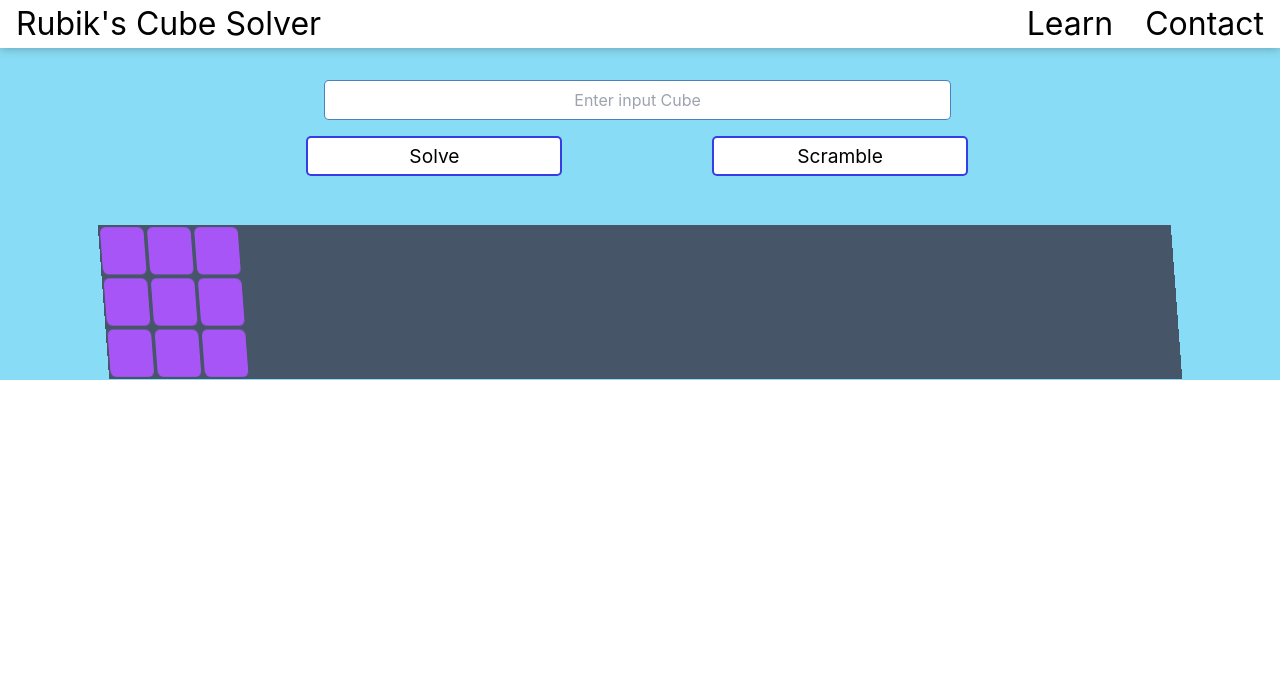
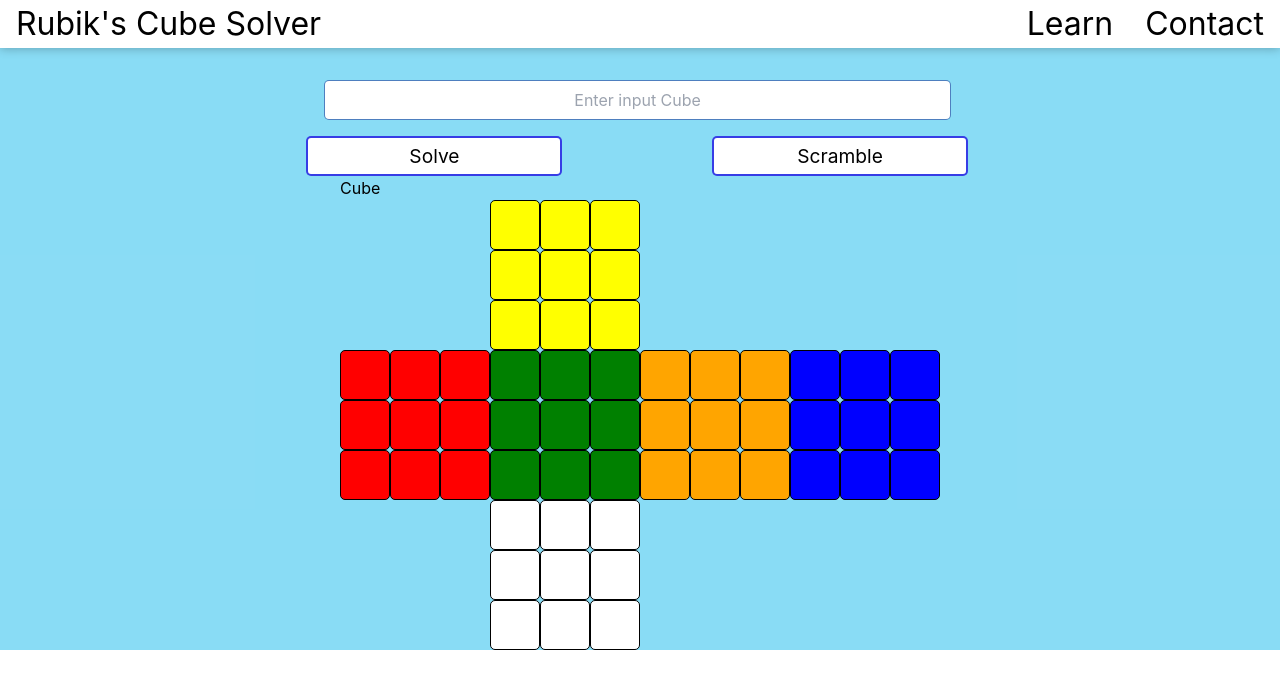
Before and after one commit to Arpan3323/rubiks-cube-frontend, a React (Create React App) app: page / in a window 1280 px wide. Shown: the top 688 px of the page. Built offline with nearby package versions, Linux system fonts and the light colour scheme.

Commit message:
:trollface: added a cube

```diff
--- a/package.json
+++ b/package.json
@@ -10,6 +10,7 @@
     "react": "^18.2.0",
     "react-dom": "^18.2.0",
     "react-scripts": "5.0.1",
+    "styled-components": "^6.1.1",
     "web-vitals": "^2.1.4"
   },
   "scripts": {
--- a/src/App.js
+++ b/src/App.js
@@ -15,7 +15,6 @@ const App = () => {
     <div className='app'>
       <Navbar />
       <Home />
-      <LeftCubeFace />
     </div>
   )
 }
--- /dev/null
+++ b/src/components/cube/Cube.js
@@ -0,0 +1,83 @@
+import React from 'react'
+import { Face, Square, RowContainer, ColumnContainer } from './Cube.style'
+
+const Cube = () => {
+  return (
+    <div>Cube
+
+        <RowContainer>
+            <Face cubeFace="left">
+                <Square colorOfPiece="red"/>
+                <Square colorOfPiece="red"/>
+                <Square colorOfPiece="red"/>
+                <Square colorOfPiece="red"/>
+                <Square colorOfPiece="red"/>
+                <Square colorOfPiece="red"/>
+                <Square colorOfPiece="red"/>
+                <Square colorOfPiece="red"/>
+                <Square colorOfPiece="red"/>
+            </Face>
+            <ColumnContainer>
+                <Face cubeFace="top">
+                    <Square colorOfPiece="yellow"/>
+                    <Square colorOfPiece="yellow"/>
+                    <Square colorOfPiece="yellow"/>
+                    <Square colorOfPiece="yellow"/>
+                    <Square colorOfPiece="yellow"/>
+                    <Square colorOfPiece="yellow"/>
+                    <Square colorOfPiece="yellow"/>
+                    <Square colorOfPiece="yellow"/>
+                    <Square colorOfPiece="yellow"/>
+                </Face>
+                <Face cubeFace="front">
+                    <Square colorOfPiece="green"/>
+                    <Square colorOfPiece="green"/>
+                    <Square colorOfPiece="green"/>
+                    <Square colorOfPiece="green"/>
+                    <Square colorOfPiece="green"/>
+                    <Square colorOfPiece="green"/>
+                    <Square colorOfPiece="green"/>
+                    <Square colorOfPiece="green"/>
+                    <Square colorOfPiece="green"/>
+                </Face>
+                <Face cubeFace="bottm">
+                    <Square colorOfPiece="white"/>
+                    <Square colorOfPiece="white"/>
+                    <Square colorOfPiece="white"/>
+                    <Square colorOfPiece="white"/>
+                    <Square colorOfPiece="white"/>
+                    <Square colorOfPiece="white"/>
+                    <Square colorOfPiece="white"/>
+                    <Square colorOfPiece="white"/>
+                    <Square colorOfPiece="white"/>
+                </Face>
+            </ColumnContainer>
+            <Face cubeFace="right">
+                <Square colorOfPiece="orange"/>
+                <Square colorOfPiece="orange"/>
+                <Square colorOfPiece="orange"/>
+                <Square colorOfPiece="orange"/>
+                <Square colorOfPiece="orange"/>
+                <Square colorOfPiece="orange"/>
+                <Square colorOfPiece="orange"/>
+                <Square colorOfPiece="orange"/>
+                <Square colorOfPiece="orange"/>
+            </Face>
+            <Face cubeFace="back">
+                <Square colorOfPiece="blue"/>
+                <Square colorOfPiece="blue"/>
+                <Square colorOfPiece="blue"/>
+                <Square colorOfPiece="blue"/>
+                <Square colorOfPiece="blue"/>
+                <Square colorOfPiece="blue"/>
+                <Square colorOfPiece="blue"/>
+                <Square colorOfPiece="blue"/>
+                <Square colorOfPiece="blue"/>
+            </Face>
+        </RowContainer>
+
+    </div>
+  )
+}
+
+export default Cube
--- /dev/null
+++ b/src/components/cube/Cube.style.js
@@ -0,0 +1,41 @@
+import styled from "styled-components";
+
+export const RowContainer = styled.div`
+    display: flex;
+    align-items: center;
+`;
+
+export const ColumnContainer = styled.div`
+    display: flex;
+    flex-direction: column;
+    align-items: center;
+`;
+
+export const Face = styled.div`
+    display: flex;
+    flex-wrap: wrap;
+    width: 150px;
+    height: 150px;
+`;
+
+export const Square = styled.div`
+    width: 50px;
+    height: 50px;
+    border: 1px solid #000;
+    border-radius: 5px;
+    background-color: ${(props) => props.colorOfPiece};
+`;
+
+// You can then use these components in your React component like this:
+
+// <Face>
+//     <Square />
+//     <Square />
+//     <Square />
+//     <Square />
+//     <Square />
+//     <Square />
+//     <Square />
+//     <Square />
+//     <Square />
+// </Face>
--- a/src/components/cube/LeftCubeFace.js
+++ b/src/components/cube/LeftCubeFace.js
@@ -15,7 +15,7 @@ const LeftCubeFace = () => {
   return (
     <div className='m-12 bg-slate-600 ' style={{transform: 'rotateY(25deg) rotateX(10deg)'}}>
       <div className='flex justify-start'>
-        <div className={`${colors[2]} bg-purple-500 rounded-md hover:bg-purple-400 transform hover:scale-y-105 transition-transform duration-300 w-12 h-12 m-0.5`}>
+        <div className={`${colors[2]} rounded-md hover:bg-purple-400 transform hover:scale-y-105 transition-transform duration-300 w-12 h-12 m-0.5`}>
 
         </div>
         <div className={`${colors[2]} bg-purple-500 rounded-md hover:bg-purple-400 transform hover:scale-y-105 transition-transform duration-300 w-12 h-12 m-0.5`}>
--- a/src/components/home/Home.js
+++ b/src/components/home/Home.js
@@ -2,6 +2,7 @@ import React from 'react'
 import './home.css';
 import api from '../../api/axiosConfig'
 import { useState } from 'react'
+import Cube from '../cube/Cube';
 
 const Home = () => {
   const [cubeString, setCubeString] = useState('')
@@ -45,8 +46,12 @@ const Home = () => {
         <button onClick={getResponse} >Scramble</button>
 
       </div>
+      <Cube />
+
       {cubeSolution}
-      </div>
+
+
+    </div>
   )
 }
 
```
Also changed, not shown: 1 other file (tests, documents, lock files or other folders).
